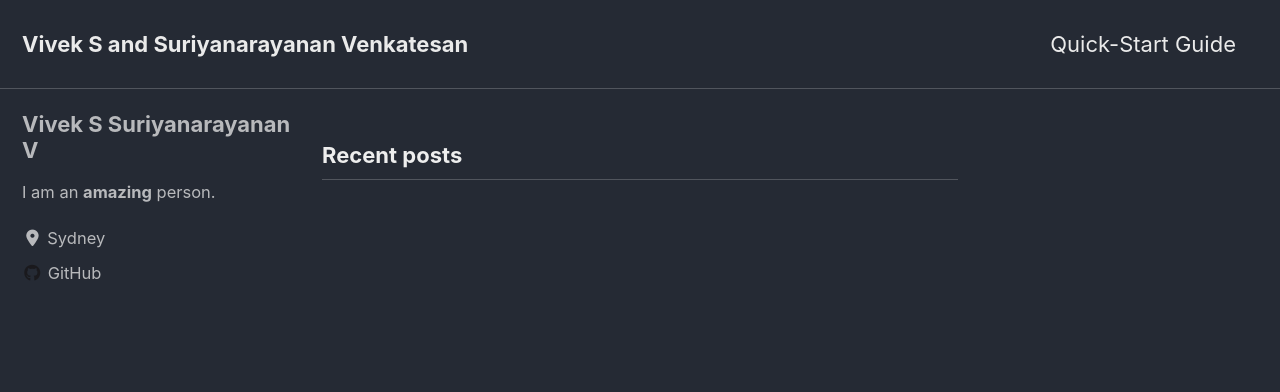
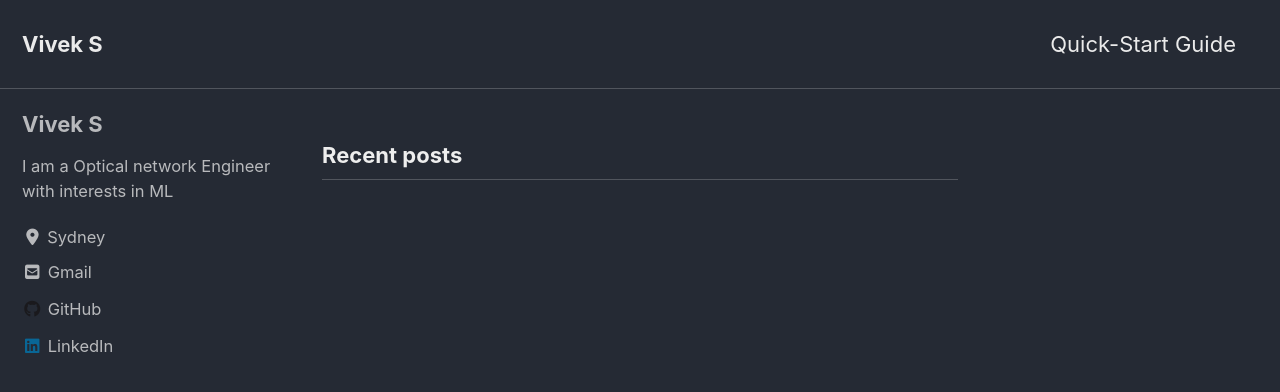
Before and after one commit to vivekstays/vivekstays.github.io, a Jekyll site: the page built from index.html, in a window 1280 px wide and 900 px high. Shown: the top 392 px of the window. Built offline with Jekyll 4.4.1, drawn with Linux system fonts in a browser that asks for light colours; cached includes are drawn as plain includes; nearby versions of some CDN libraries; the list of posts is cut into pages by our own code; some of the changed text lies outside the part shown.

Commit message:
Only Vivek info into the config file

```diff
--- a/_config.yml
+++ b/_config.yml
@@ -16,10 +16,10 @@ minimal_mistakes_skin    : "dark" #"default", "air", "aqua", "contrast", "dark",
 
 # Site Settings
 locale                   : "en-US"
-title                    : "Vivek S and Suriyanarayanan Venkatesan"
+title                    : "Vivek S"
 title_separator          : "-"
 subtitle                 : # site tagline that appears below site title in masthead
-name                     : "Vivek S and Suriyanarayanan"
+name                     : "Vivek S"
 description              : "Blog for learning ML using with easy and interesting examples."
 url                      : # the base hostname & protocol for your site e.g. "https://mmistakes.github.io"
 baseurl                  : # the subpath of your site, e.g. "/blog"
@@ -93,15 +93,15 @@ analytics:
 
 # Site Author
 author:
-  name             : "Vivek S Suriyanarayanan V"
+  name             : "Vivek S"
   avatar           : # path of avatar image, e.g. "/assets/images/bio-photo.jpg"
-  bio              : "I am an **amazing** person."
+  bio              : "I am a Optical network Engineer with interests in ML"
   location         : "Sydney"
   email            :
   links:
-    - label: "Email"
+    - label: "Gmail"
       icon: "fas fa-fw fa-envelope-square"
-      # url: mailto:your.name@email.com
+      url: mailto:vivek233@gmail.com
     - label: "Website"
       icon: "fas fa-fw fa-link"
       # url: "https://your-website.com"
@@ -114,10 +114,9 @@ author:
     - label: "GitHub"
       icon: "fab fa-fw fa-github"
       url: "https://github.com/vivekstays"
-      url: "https://github.com/vivekstays"
-    - label: "Instagram"
-      icon: "fab fa-fw fa-instagram"
-      # url: "https://instagram.com/"
+    - label: "LinkedIn"
+      icon: "fab fa-fw fa-linkedin"
+      url: "https://www.linkedin.com/in/vivek23/"
 
 
 # Site Footer
```
